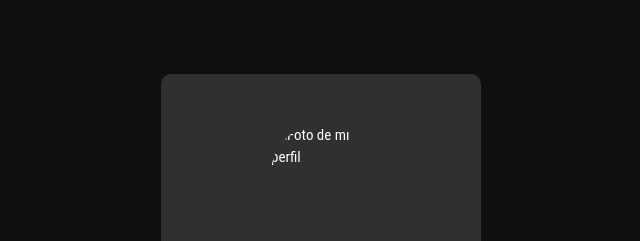
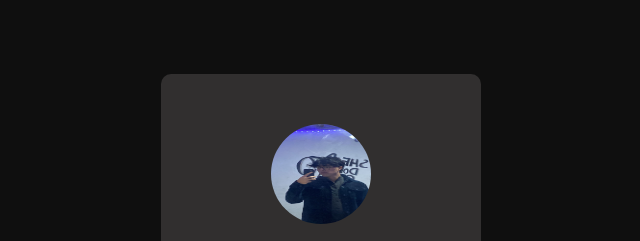
Before and after one commit to Santiag0Aguilar/Social-links-profile, a website: page index.html in a window 1280 px wide. Shown: the top 241 px of the page, without its empty margins (319-959 px from the left). Drawn offline with Linux system fonts and the light colour scheme; the site is published under a folder, as on GitHub Pages, so addresses that start at the root find nothing.

Commit message:
Update index.html

```diff
--- a/index.html
+++ b/index.html
@@ -22,7 +22,7 @@
       <div>
         <!-- Caja 1 de la parte del estado para arriba -->
         <div class="Personal-Data">
-          <img src="/img/twitchperfil.jpg" alt="Foto de mi perfil" />
+          <img src="img/twitchperfil.jpg" alt="Foto de mi perfil" />
           <h1>Santiago Aguilar</h1>
           <p class="Location-Data">Apaxco, Estado de Mexico</p>
           <p>Front-end developer</p>
```
